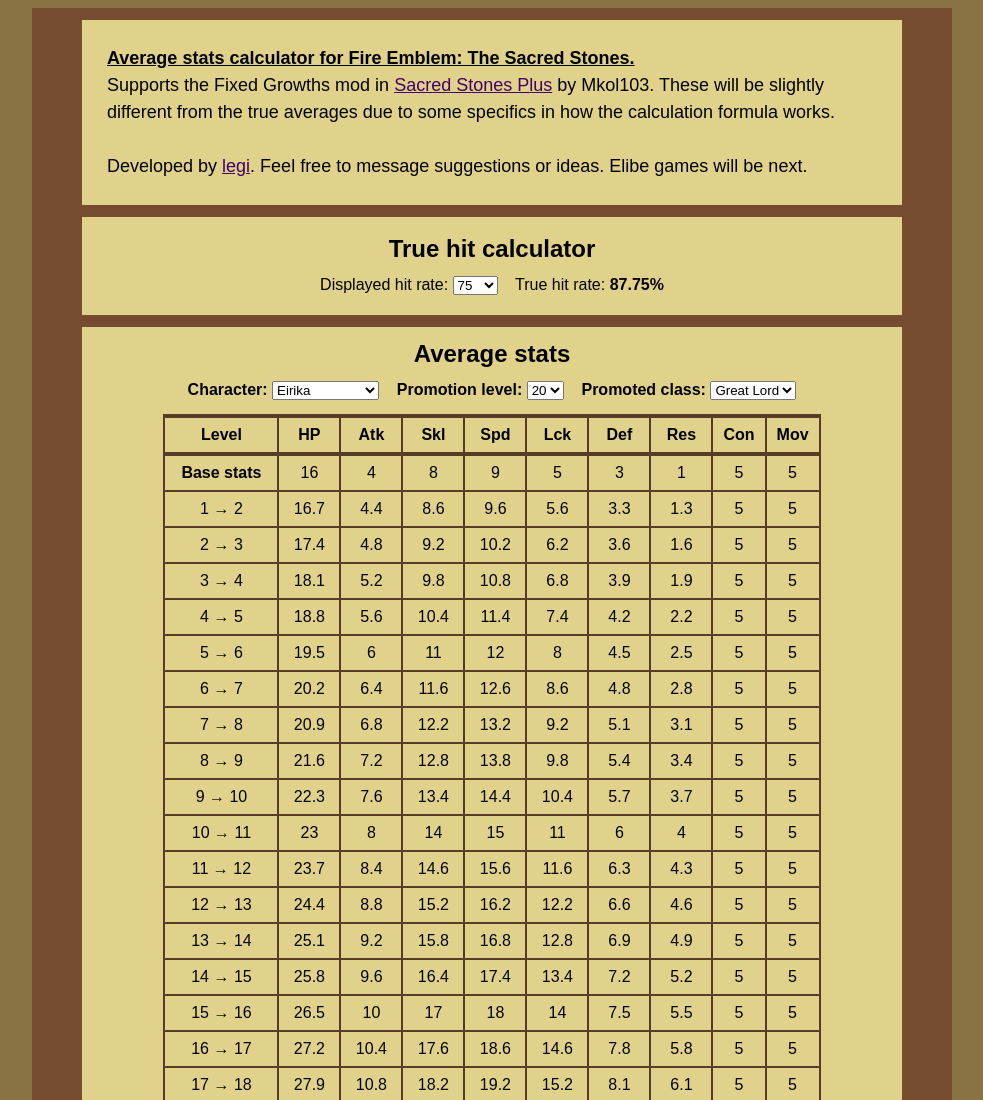
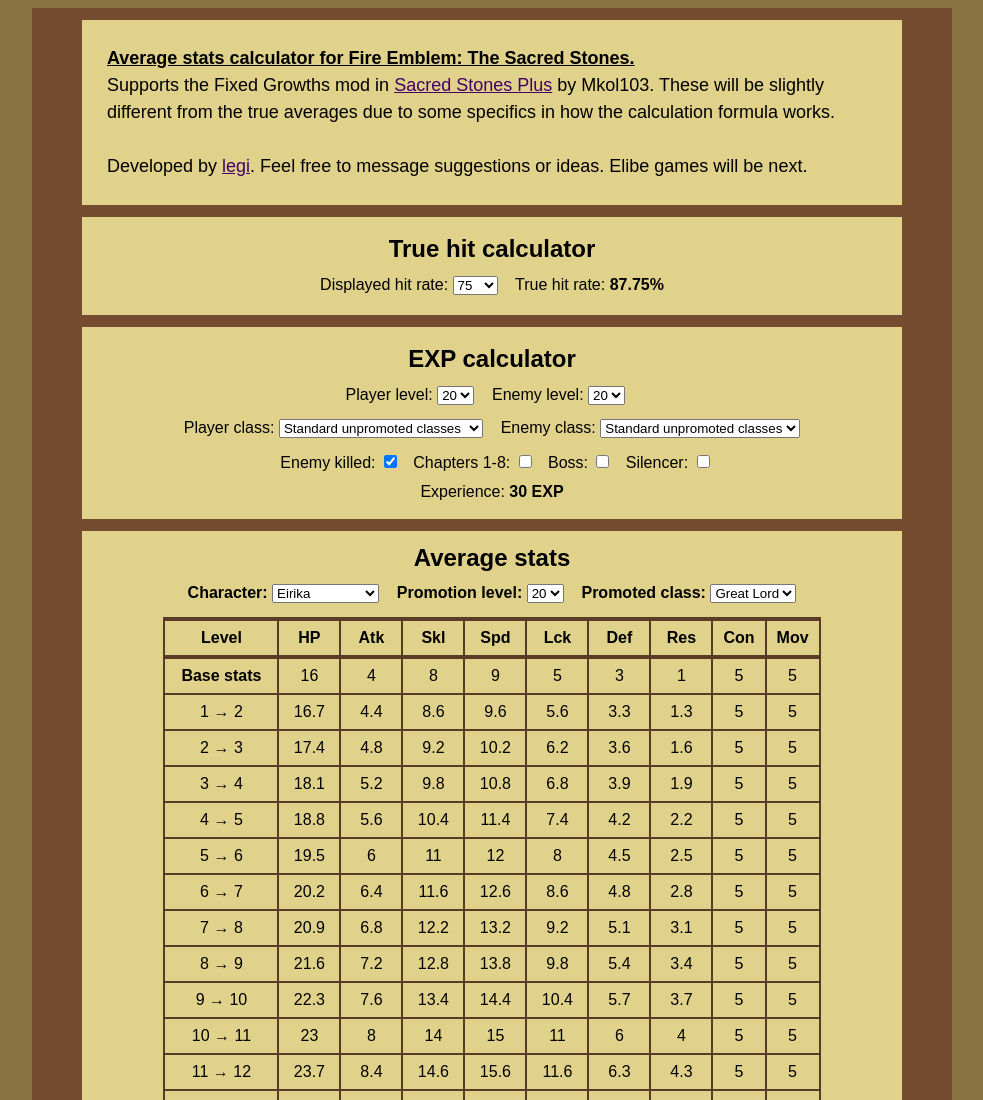
Before and after one commit to legicode/sacredstonescalc, a plain HTML site: page index.html in a window 1280 px wide. Shown: the top 1100 px of the page, without its empty margins (148-1131 px from the left). Drawn offline with Linux system fonts and the light colour scheme.

Commit message:
Add files via upload

```diff
--- a/data.js
+++ b/data.js
@@ -437,6 +437,63 @@
 		trueHitRate += "&nbsp";
 	}
 	trueHit.innerHTML = trueHitRate;
+}
+
+function updateEXP(){
+	let playerPower = 3;
+	if (playerType.selectedIndex == 2){
+		playerPower = 2;
+	}
+	else if (playerType.selectedIndex == 4){
+		playerPower = 1;
+	}
+	let expGain = Math.max(Math.floor((31 + enemyLevel.value * 1 - playerLevel.value * 1) / (playerPower)), 1);
+	if (killEXP.checked){
+		let playerBonus = 0;
+		if (playerType.selectedIndex == 1){
+			playerBonus = 60;
+		}
+		else if (playerType.selectedIndex == 3 || playerType.selectedIndex == 5){
+			playerBonus = 40;
+		}
+		let enemyPower = 3;
+		let enemyBonus = 0;
+		let thiefEXP = 0;
+		let entombedEXP = 0;
+		if (enemyType.selectedIndex == 1){
+			enemyBonus = 60;
+		}
+		else if (enemyType.selectedIndex == 2){
+			enemyPower = 2;
+			thiefEXP = 20;
+		}
+		else if (enemyType.selectedIndex == 3){
+			enemyBonus = 40;
+			thiefEXP = 20;
+		}
+		else if (enemyType.selectedIndex == 4){
+			enemyPower = 2;
+		}
+		else if (enemyType.selectedIndex == 5){
+			enemyBonus = 40;
+		}
+		else if (enemyType.selectedIndex == 6){
+			enemyPower = 1;
+			entombedEXP = 40;
+		}
+		else if (enemyType.selectedIndex == 7){
+			enemyPower = 5;
+		}
+		let mode = chapterEXP.checked * 1 + 1;
+		if (mode == 1){
+			if (enemyLevel.value * enemyPower + enemyBonus <= playerLevel.vaule * playerPower + playerBonus){
+				mode = 2;
+			}
+		}
+		expGain += Math.max(Math.floor((silencerEXP.checked * 1 + 1) * ((enemyLevel.value * enemyPower + enemyBonus) - ((playerLevel.value * playerPower + playerBonus) / mode) + 20 + thiefEXP + entombedEXP + bossEXP.checked * 40)), 0);
+		expGain = Math.min(expGain, 100);
+	}
+	exp.innerHTML = expGain + " EXP";
 }
 
 function updateCharAverage() {
@@ -988,6 +1045,29 @@
 displayedHit.selectedIndex = 25;
 updateHit();
 
+var playerLevel = document.getElementById("playerLevel");
+var enemyLevel = document.getElementById("enemyLevel");
+var playerType = document.getElementById("playerType");
+var enemyType = document.getElementById("enemyType");
+var killEXP = document.getElementById("killEXP");
+var chapterEXP = document.getElementById("chapterEXP");
+var bossEXP = document.getElementById("bossEXP");
+var silencerEXP = document.getElementById("silencerEXP");
+var exp = document.getElementById("exp");
+for (let i = 0; i < 40; i++){
+	playerLevel.options[i] = new Option(40-i);
+	enemyLevel.options[i] = new Option(40-i);
+}
+playerLevel.selectedIndex = 20;
+enemyLevel.selectedIndex = 20;
+playerType.selectedIndex = 0;
+enemyType.selectedIndex = 0;
+killEXP.checked = true;
+chapterEXP.checked = false;
+bossEXP.checked = false;
+silencerEXP.checked = false;
+updateEXP();
+
 var charAverage = document.getElementById("charAverage");
 var promoLevelAverage = document.getElementById("promoLevelAverage");
 var promoClassAverage = document.getElementById("promoClassAverage");
--- a/index.html
+++ b/index.html
@@ -19,6 +19,37 @@
 				Displayed hit rate:
 				<select id="displayedHit" onChange="updateHit()"></select> &nbsp&nbsp
 				True hit rate: <b><span id="trueHit"></span></b><br/>
+			</td></tr>
+
+			<tr><td class="calculator">
+				<h2>EXP calculator</h2>
+				Player level:
+				<select id="playerLevel" onChange="updateEXP()"></select> &nbsp&nbsp
+				Enemy level:
+				<select id="enemyLevel" onChange="updateEXP()"></select> &nbsp&nbsp <br/><br/>
+				Player class: <select id="playerType" onChange="updateEXP()">
+					<option value="unpromoted">Standard unpromoted classes</option>
+					<option value="promoted">Standard promoted classes</option>
+					<option value="support">Thief/Healer/Manakete/Dancer</option>
+					<option value="promosupport">Promoted thief/healer</option>
+					<option value="trainee">Base trainee classes</option>
+				</select> &nbsp&nbsp
+				Enemy class: <select id="enemyType" onChange="updateEXP()">
+					<option value="unpromoted">Standard unpromoted classes</option>
+					<option value="promoted">Standard promoted classes</option>
+					<option value="thief">Unpromoted thief</option>
+					<option value="promothief">Assassin/Rogue</option>
+					<option value="support">Soldier/Unpromoted healer</option>
+					<option value="promosupport">Bishop/Valkyrie</option>
+					<option value="entombed">Entombed monsters</option>
+					<option value="finalboss">Fomortiis the Demon King</option>
+				</select><br/><br/>
+				&nbsp&nbsp&nbsp&nbsp
+				Enemy killed: <input type="checkbox" id="killEXP" onChange="updateEXP()"> &nbsp
+				Chapters 1-8: <input type="checkbox" id="chapterEXP" onChange="updateEXP()"> &nbsp
+				Boss: <input type="checkbox" id="bossEXP" onChange="updateEXP()"> &nbsp
+				Silencer: <input type="checkbox" id="silencerEXP" onChange="updateEXP()"> &nbsp&nbsp <br /><br />
+				Experience: <b><span id="exp"></span></b><br/>
 			</td></tr>
 
 			<tr><td class="table1">
```
